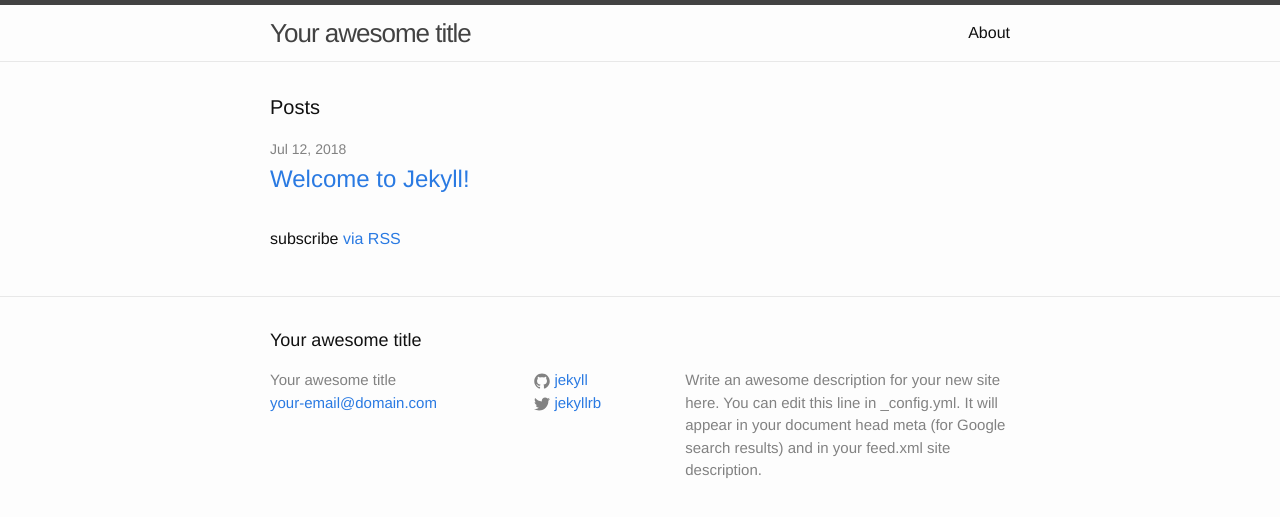
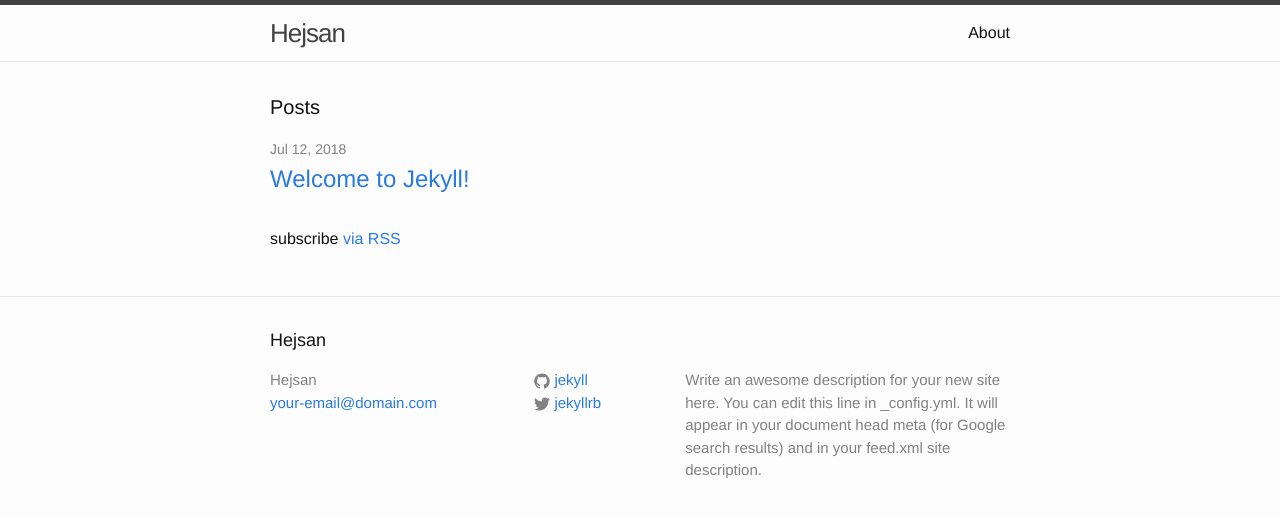
Before and after one commit to bergstrom97/bergstrom97.github.io, a Jekyll site: the page built from index.html, in a window 1280 px wide. Shown: the top 517 px of the page. Built offline with Jekyll 4.4.1, drawn with Linux system fonts in a browser that asks for light colours.

Commit message:
Update _config.yml

```diff
--- a/_config.yml
+++ b/_config.yml
@@ -6,7 +6,7 @@
 # 'jekyll serve'. If you change this file, please restart the server process.
 
 # Site settings
-title: Your awesome title
+title: Hejsan
 email: your-email@domain.com
 description: > # this means to ignore newlines until "baseurl:"
   Write an awesome description for your new site here. You can edit this
```
